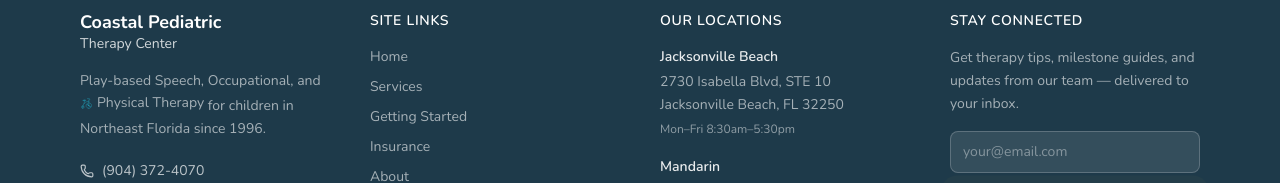
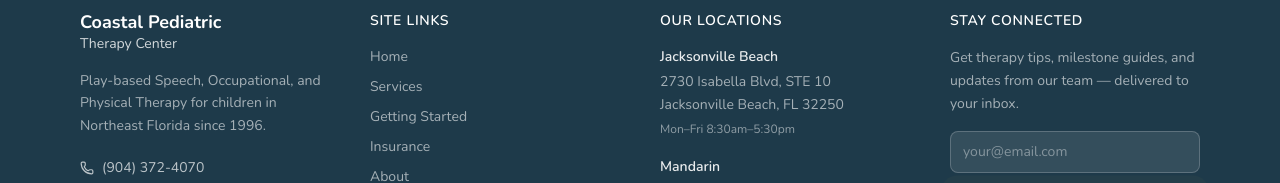
Before and after one commit to AppStudioPros/coastal-pediatric-therapy, a Next.js app: page /pediatric-therapy-services in a window 1280 px wide. Shown: the part 1539-1722 px from the top of the page. Built offline with nearby package versions, Linux system fonts and the light colour scheme.

Commit message:
fix: tricycle is the big card icon only — remove inline small tricycle from everywhere

```diff
--- a/app/page.tsx
+++ b/app/page.tsx
@@ -19,7 +19,7 @@ import StaggeredGrid from "@/components/StaggeredGrid";
 const services = [
   { icon: ChatHeartIcon, title: "Speech & Language Therapy", desc: "Helping children develop communication skills, articulation, fluency, and language comprehension through engaging, play-based techniques." },
   { icon: StudentCapIcon, title: "Occupational Therapy", desc: "Building fine motor skills, sensory processing, self-care, and school readiness so children can thrive in everyday life." },
-  { icon: Activity, title: "Physical Therapy", desc: "Improving strength, balance, coordination, and gross motor development to help children move and play with confidence." },
+  { icon: TricycleIcon, title: "Physical Therapy", desc: "Improving strength, balance, coordination, and gross motor development to help children move and play with confidence." },
   { icon: SensoryIcon, title: "Sensory Integration", desc: "Helping children who are over- or under-responsive to sensory information engage more comfortably with their environment." },
   { icon: FeedingIcon, title: "Feeding Therapy", desc: "Addressing sensory, motor, and behavioral components of eating to help children expand their diet and enjoy mealtimes." },
   { icon: ReadingIcon, title: "Reading Intervention", desc: "Structured literacy support for children with dyslexia, language-based learning disabilities, or reading challenges." },
@@ -166,7 +166,6 @@ export default function Home() {
               <Link key={title} href="/services" className="card-hover bg-white border border-[#B8E4F0] rounded-2xl p-6 hover:shadow-md transition flex flex-col h-full">
                 <Icon size={34} className="mb-3" color={i % 2 === 1 ? '#AF29BE' : '#24B5D0'} />
                 <h3 className="font-bold text-[#1e3a4a] mb-2 flex items-center gap-1.5">
-                  {title === 'Physical Therapy' && <TricycleIcon size={18} color="#24B5D0" className="shrink-0" />}
                   {title}
                 </h3>
                 <p className="text-[#4a7a8a] text-sm leading-relaxed flex-1">{desc}</p>
--- a/app/pediatric-therapy-services/page.tsx
+++ b/app/pediatric-therapy-services/page.tsx
@@ -189,7 +189,6 @@ export default function ServicesPage() {
               {/* Left: content */}
               <div>
                 <h2 className="text-3xl font-bold text-[#1e3a4a] mb-5 flex items-center gap-2">
-                  {tab.title === 'Physical Therapy' && <TricycleIcon size={34} color="#24B5D0" className="shrink-0" />}
                   {tab.title}
                 </h2>
                 {tab.paragraphs.map((p, i) => (
--- a/components/Footer.tsx
+++ b/components/Footer.tsx
@@ -1,7 +1,6 @@
 "use client";
 import Link from "next/link";
 import { Phone, Mail, Printer } from "lucide-react";
-import TricycleIcon from "@/components/TricycleIcon";
 function InstagramIcon({ size = 15 }: { size?: number }) {
   return (
     <svg xmlns="http://www.w3.org/2000/svg" width={size} height={size} viewBox="0 0 24 24" fill="none" stroke="currentColor" strokeWidth="2" strokeLinecap="round" strokeLinejoin="round">
@@ -56,7 +55,7 @@ export default function Footer() {
             <p className="font-light text-white/80 text-sm">Therapy Center</p>
           </div>
           <p className="text-white/60 text-sm leading-relaxed mb-5">
-            Play-based Speech, Occupational, and <span className="inline-flex items-center gap-1"><TricycleIcon size={13} className="text-white/60" />Physical Therapy</span> for children in Northeast Florida since 1996.
+            Play-based Speech, Occupational, and Physical Therapy for children in Northeast Florida since 1996.
           </p>
           <div className="flex flex-col gap-2 mb-4">
             <a href="tel:9043724070" className="inline-flex items-center gap-2 text-sm text-white/70 hover:text-white transition">
```
